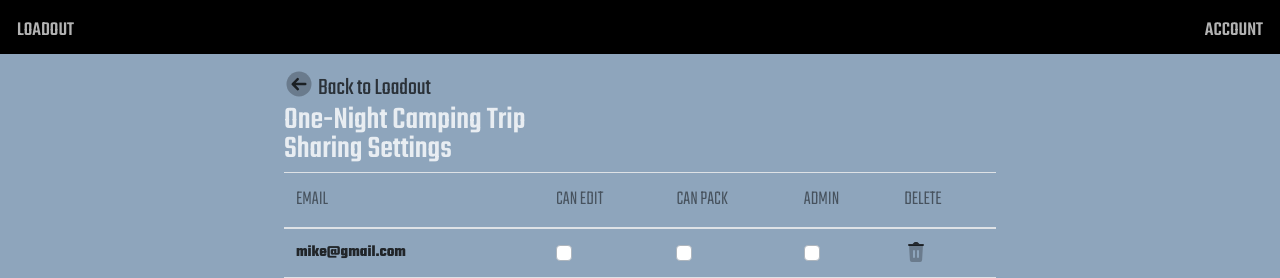
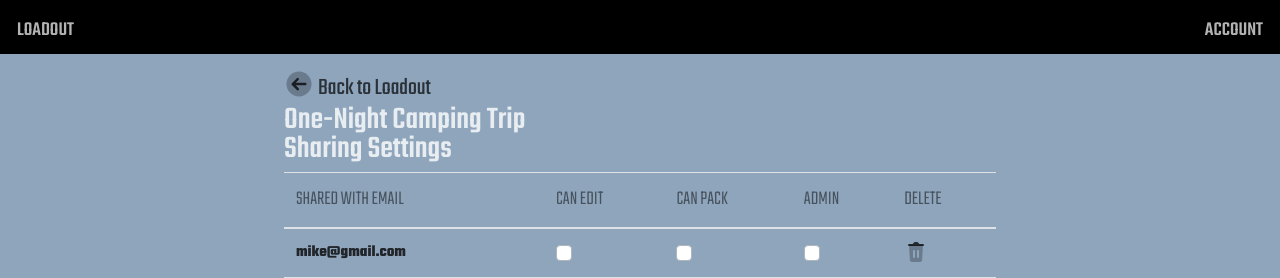
Before and after one commit to Chris-Fortier/loadout, a React (Create React App) app: page /loadout-sharing in a window 1280 px wide. Shown: the top 278 px of the page. Built offline with nearby package versions, Linux system fonts and the light colour scheme.

Commit message:
tweak wording

```diff
--- a/src/components/pages/LoadoutSharing.js
+++ b/src/components/pages/LoadoutSharing.js
@@ -50,7 +50,7 @@ class LoadoutSharing extends React.Component {
                                                    scope="col"
                                                    className="display-switch-label"
                                                 >
-                                                   Email
+                                                   Shared with Email
                                                 </th>
                                                 <th
                                                    scope="col"
```
